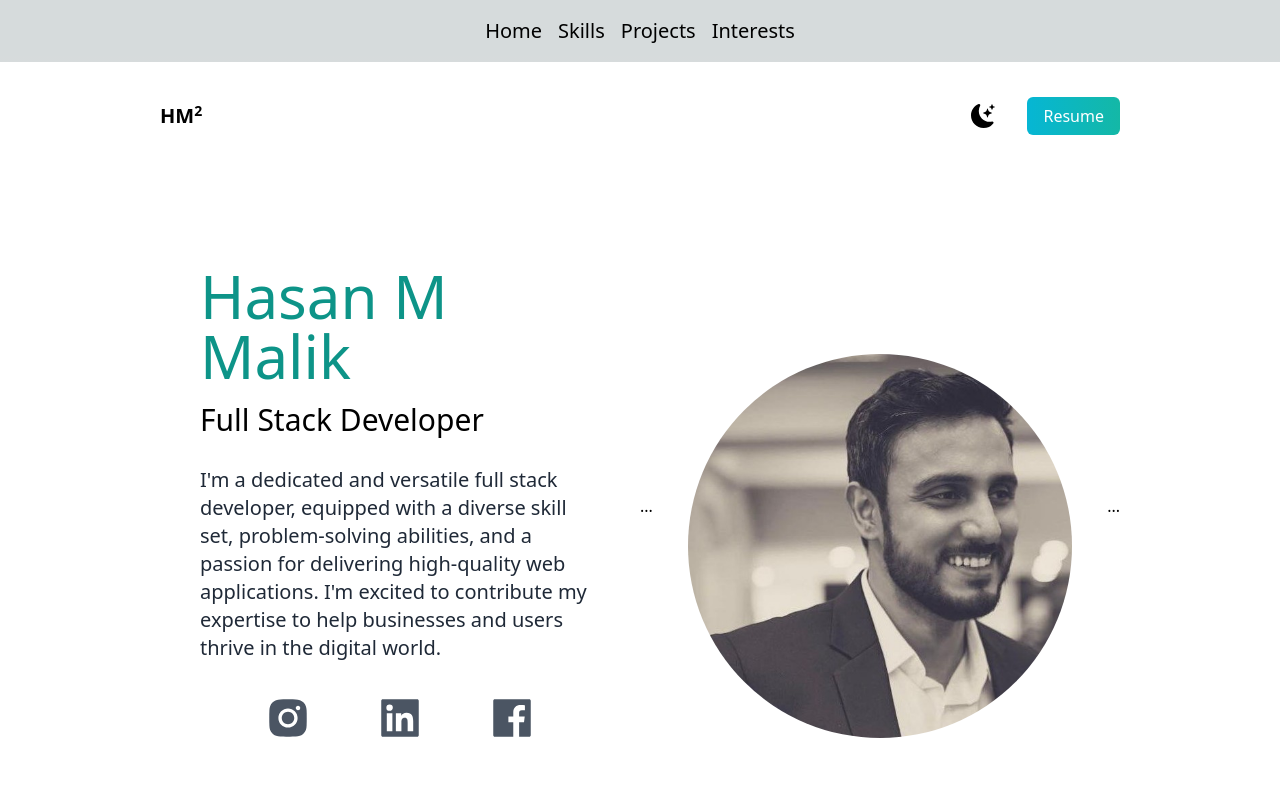
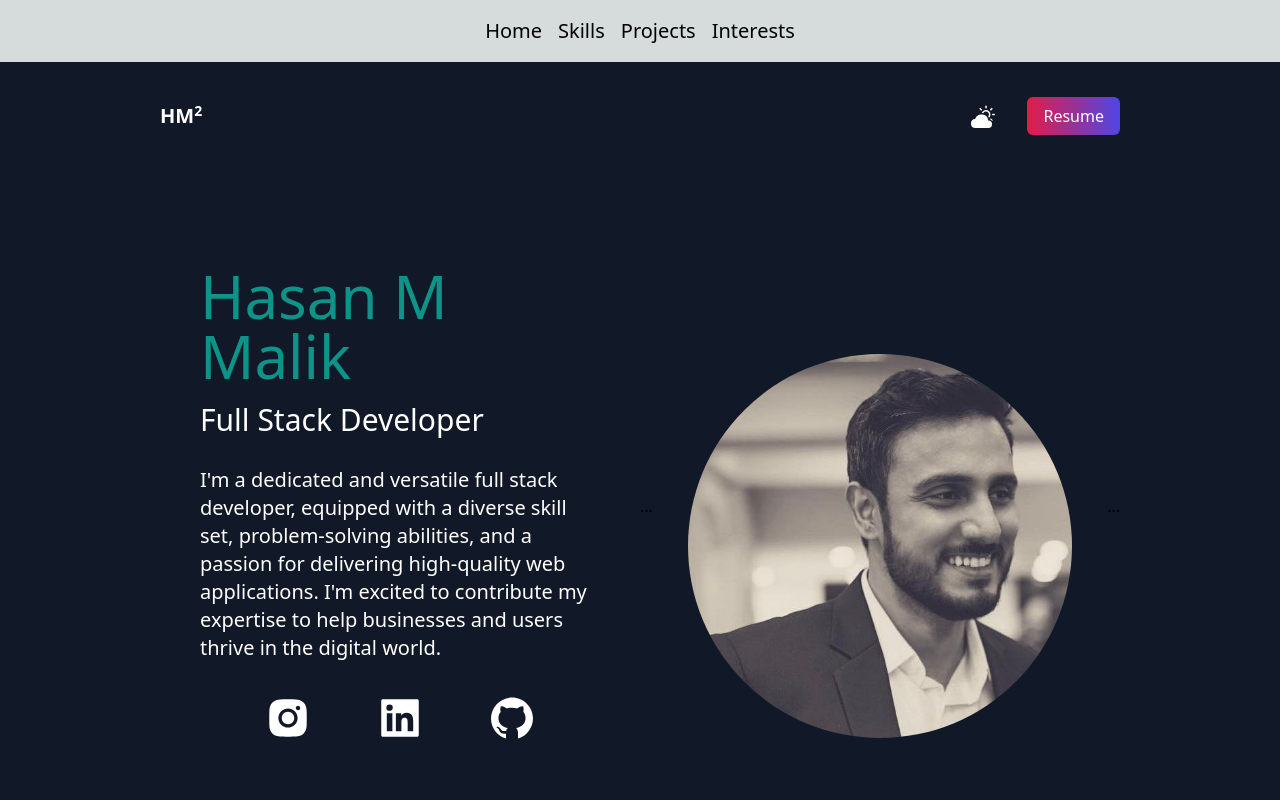
Before and after one commit to hasanma1ik/NextJS-portfolio2, a Next.js app: page / in a window 1280 px wide. Shown: the top 800 px of the page. Built offline with nearby package versions, Linux system fonts and the light colour scheme.

Commit message:
initial commit

```diff
--- a/package.json
+++ b/package.json
@@ -13,10 +13,13 @@
     "eslint": "8.42.0",
     "eslint-config-next": "13.4.4",
     "next": "13.4.4",
+    "particles-bg": "^2.5.5",
     "postcss": "8.4.24",
     "react": "18.2.0",
     "react-dom": "18.2.0",
     "react-icons": "^4.9.0",
+    "react-particles": "^2.10.1",
+    "react-tsparticles": "^2.10.1",
     "tailwindcss": "3.3.2"
   },
   "devDependencies": {
--- a/src/pages/_app.js
+++ b/src/pages/_app.js
@@ -1,5 +1,11 @@
 import '@/styles/globals.css'
+
+
+
+
 
 export default function App({ Component, pageProps }) {
   return <Component {...pageProps} />
+
+
 }
--- a/src/pages/_document.js
+++ b/src/pages/_document.js
@@ -1,7 +1,10 @@
 import { Html, Head, Main, NextScript } from 'next/document'
+
+
 
 export default function Document() {
   return (
+
     <Html lang="en">
       <Head />
       <body>
--- a/src/pages/index.js
+++ b/src/pages/index.js
@@ -1,25 +1,26 @@
 import Head from "next/head";
-import { BsFillMoonStarsFill } from 'react-icons/bs';
+import { BsFillCloudSunFill } from 'react-icons/bs';
 import {
   AiFillInstagram,
   AiFillLinkedin,
-  AiFillFacebook
+  AiFillGithub
 } from 'react-icons/ai'
 import { useState } from "react";
 import Image from 'next/legacy/image';
+
+
+
 
 const myLoader = ({ src, width, quality }) => {
   return `http://localhost:3000//${src}?w=${width}&q=${quality || 75}`;
 };
 
 
+export default function Home() {
 
+  const [darkMode, setDarkMode] = useState(true);
+  return (
 
-
-
-export default function Home() {
-  const [darkMode, setDarkMode] = useState(false);
-  return (
     <div className={darkMode ? 'dark' : ""}>
       <Head>
         <title>Hasan M Malik Portfolio</title>
@@ -57,11 +58,11 @@ export default function Home() {
   </div>
             <ul className="flex items-center">
               <li>
-                <BsFillMoonStarsFill onClick={() => setDarkMode(!darkMode)}
+                <BsFillCloudSunFill onClick={() => setDarkMode(!darkMode)}
                   className="cursor-pointer text-2xl" />
               </li>
               <li>
-                <a className="bg-gradient-to-r from-cyan-500 to-teal-500 text-white px-4 py-2 rounded-md ml-8" href="https://docs.google.com/document/d/1-JjwCS9BN7afON_-no7VV9-9ocn9D51NQRGci40zwTQ/edit">Resume</a>
+                <a className="bg-gradient-to-r from-rose-600 to-indigo-600 text-white px-4 py-2 rounded-md ml-8" href="https://docs.google.com/document/d/1-JjwCS9BN7afON_-no7VV9-9ocn9D51NQRGci40zwTQ/edit">Resume</a>
               </li>
             </ul>
           </nav>
@@ -81,8 +82,8 @@ export default function Home() {
   <a href="https://www.linkedin.com/in/hasan-malik-109386118/" target="_blank" rel="noopener noreferrer">
     <AiFillLinkedin />
   </a>
-  <a href="https://www.facebook.com/malikhasankhan/" target="_blank" rel="noopener noreferrer">
-    <AiFillFacebook />
+  <a href="https://github.com/hasanma1ik/" target="_blank" rel="noopener noreferrer">
+    <AiFillGithub />
   </a>
 </div>
 </div>
@@ -93,6 +94,7 @@ export default function Home() {
               <img src="./images/11.jpeg" alt="Image description" />
             </div>
             ... </div>
+
 
 
         </section>
```
Also changed, not shown: 1 other file (tests, documents, lock files or other folders).
